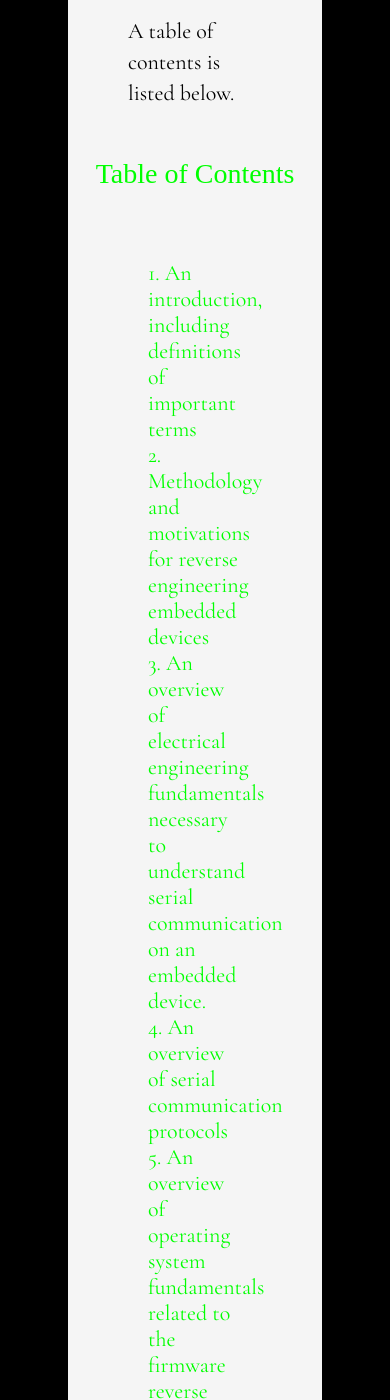
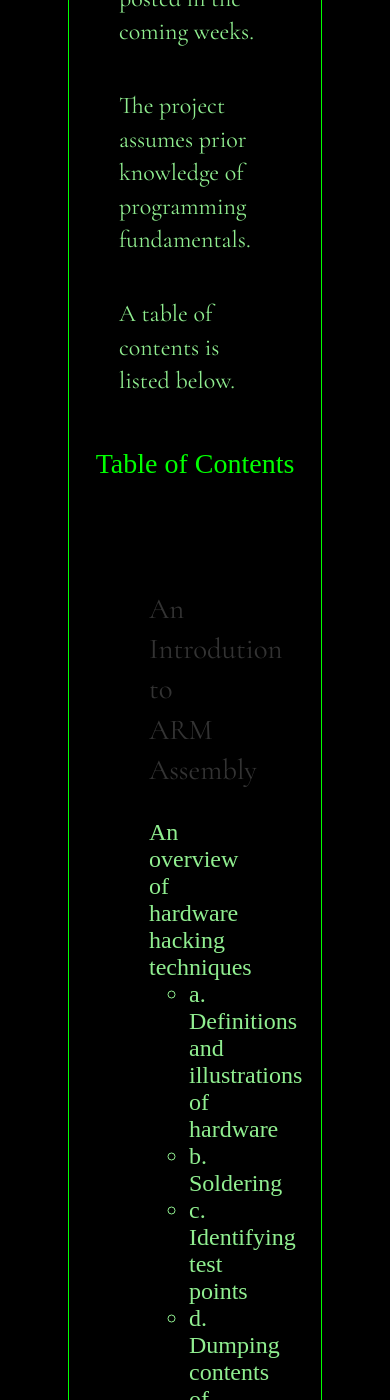
Before and after one commit to nikaroxanne/nikaroxanne.github.io, a Jekyll site: the page built from reverseEngineeringFirmware.html, in a window 390 px wide and 1400 px high, scrolled down 8676 px. Built offline with Jekyll 4.4.1, drawn with Linux system fonts in a browser that asks for light colours; nearby versions of some CDN libraries; some web fonts are replaced; some of the changed text lies outside the part shown.

Commit message:
adds new arm assembly intro page, with first example page of arm basics

```diff
--- a/_config.yml
+++ b/_config.yml
@@ -48,6 +48,7 @@
 # Build settings
 markdown: kramdown
 theme: minima
+highlighter: rouge
 minima:
   skin: solarized-dark
 plugins:
--- a/_data/nav.yml
+++ b/_data/nav.yml
@@ -18,6 +18,12 @@
       url: "/backtraceLambdaCalculus"
     - subtitle: "REVERSE ENGINEERING EMBEDDED DEVICE FIRMWARE"
       url: "/reverseEngineeringFirmware"
+      subfolderitems:
+        - subtitle: "ARM ASSEMBLY INTRODUCTION"
+          url: "/arm_assembly_c_idioms"
+          subfolderitems:
+            - subtitle: "ARM ASSEMBLY INTRODUCTION - SUM AND DIFFERENCE"
+              url: "/arm_basics_sum_and_diff"
     - subtitle: "LIVING ARCHIVE"
       url: "/livingArchive"
     - subtitle: "TRIANGULATION"
--- /dev/null
+++ b/arm_assembly_c_idioms.html
@@ -0,0 +1,116 @@
+---
+layout: page
+permalink: /projects/reverseEngineeringFirmware/arm_assembly_c_idioms
+---
+
+<div class="arm_assembly_c_idioms_title">
+	<h2 class="reverse_engineering_embedded_firmware"> ARM Assembly Intro  </h2>
+	<h3 class="arm_assembly"> Learning ARM Assembly through Idiomatic Usage </h3>
+	<h3 class="arm_assembly"> or </h3>
+	<h3 class="arm_assembly"> “What do you mean you don’t understand me??! I said exactly what Google Translate told me to say!” </h3>
+</div>
+
+<div class = "arm_assembly_c_idioms_content">
+	<div class="arm_assembly_c_idioms_section">
+	<div class="arm_assembly_c_idioms_section">
+		<h2 class="arm_assembly">**********************************</h2>
+		<h2 class="arm_assembly"> An Introduction to ARM Assembly </h2>
+		<h2 class="arm_assembly">**********************************</h2>
+		<p class="arm_assembly"> So, you made a New Year's Resolution to learn a new language and it's already March and you're thinking... "How is it that I can practice on Duolingo everyday and I still fumble my way through a sentence when somebody asks me 'how are you?' in my target language and the only thing I can say in response is a collection of pseudorandom vocab words that aren't even in the right tense for the situation?" </p>
+		<p class="arm_assembly"> Don't worry, dear reader. I too, have responded "...vodka...mleko...jablko...dobrze" when asked by an acquaintance "jak sie masz?" and I am here to help you avoid making the same mortifying faux pas.  </p>
+		<p class="arm_assembly"> "I thought this was an ARM Assembly tutorial..." It is!
+		<p class="arm_assembly"> Rather than approach this by repeating definitions of specific opcodes or registers or instructions — I refer the reader to the appropriately marked references in the References Section below for that information —- I am instead choosing to adopt a different didactic technique. </p>
+		<p class="arm_assembly"> Let’s learn ARM Assembly by approaching it as a study in language learning. As in the case of learning natural languages, knowing the component parts is important, but it is just as important to understand how to put those parts together, how to assemble those modular pieces into a coherent whole. </p>
+	</div>
+	<div class="arm_assembly_c_idioms_section">
+		<h2 class="arm_assembly">*********************************************</h2>
+		<h2 class="arm_assembly"> References for mastering the ABC's of ARM</h2>
+		<h2 class="arm_assembly">*********************************************</h2>
+		<p class="arm_assembly">I refer the reader to two exceptional tutorials online:</p>
+		<div class="arm_assembly_c_idioms_section">
+			<p class="arm_assembly">Azeria Labs: <a href= “https://azeria-labs.com/writing-arm_assembly-part-1/>Introduction to ARM Assembly Basics</a></p>
+		</div>
+		<div class="arm_assembly_c_idioms_section">
+			<p class="arm_assembly">Think in Geek <a href="https://thinkingeek.com/arm-assembler-raspberry-pi/">ARM Assembler in Raspberry Pi</a></p>
+		</div>
+		<p class="arm_assembly">Both of these tutorials are detailed and comprehensive and are fantastic references that I have consulted while learning ARM Assembly. They also go into more detail than I will here in covering the aforementioned basics. </p>
+		<p class="arm_assembly">But what if you’re thinking, “I really don’t want to toggle between tabs just to remember what a branch instruction looks like in ARM, can’t you just have that on this page?” Fret not, dear reader, I’ve included images that list those basics here. The images in the next section are scans of my notes that I took while reading the Azeria labs tutorials religiously (I cannot recommend that resource enough, it’s a work of art. Those animations! That VM walkthrough! It is *chef’s kiss* a masterpiece.) </p>
+	</div>
+	<div class="arm_assembly_c_idioms_section">
+		<h2 class="arm_assembly">*********************************************</h2>
+		<h2 class="arm_assembly"> ARM Assembly Idioms and Constructs </h2>
+		<h2 class="arm_assembly">*********************************************</h2>
+		<p class="arm_assembly">As an example, if you were learning English, it’s important to know the letters of the alphabet, so that you can form words. Then, once you can recognize letters, you can understand how to arrange those letters to form words that make sense, that have meaning defined in the parameters of your language (often the standard of which is set by an authority like Merriam-Webster for compiling the dictionary of all valid words in a language. The word valid is important here — valid in this context, refers to whether or not a word satisfies the
+		criteria that is agreed upon as a standard of available possible words.) </p>
+		<h2 class="arm_assembly"> ************************************************</h2>
+		<h2 class="arm_assembly"> A brief sidetrack on the notion of a “valid” word </h2>
+		<h2 class="arm_assembly"> ************************************************</h2>
+		<p class="arm_assembly">For example, the word twa does not have a meaning in English, per Merriam-Webster; it may be defined in one context by a certain group (your friend group might use it as an acronym for “too weird alright?”), which would mean it had a valid use in a specific context, but not to all speakers of that language. </p>
+		<p class="arm_assembly">This is like the concept of local variables and global variables. A local variable is defined in one specific context, but does not have any meaning or the same meaning outside of that specific context. A global variable however, is defined for all contexts — it has a standard value and it is up to any specific user to modify, adapt, change that value based on their needs or interpretations. </p>
+		<p class="arm_assembly">However, the word “toi” has a meaning in French — as the word “you” — and the pronunciation of that word, makes it sound nearly identical to the Anglicized spelling of that sound “twa.” Here, we could consider sound to be the bits of the word, and the letters to be their “encoding,” or their value defined using a set of specific parameters. </p>
+		<p class="arm_assembly">*********************************************</p>
+		<p class="arm_assembly">Which is a long-winded tangential way of saying that understanding the component parts, the rules for what is and what is not a valid word (i.e. a valid instruction), is an important and essential part of understanding any language. </p>
+		<p class="arm_assembly">However, once one has that knowledge, the next step is to understand and recognize how to use those component parts to create more interesting things. Despite the high levels of redundancy in language (thanks, Claude Shannon &#9829), there are still common configurations, and there is variability in sentences, and sentence structure.</p>
+		<p class="arm_assembly"> Essentially, you want to be able to say what you want to say. </p>
+		<p class="arm_assembly"> Language learning is akin to pattern matching — using the rules for a set of specific patterns, one identifies such patterns as they are encountered. </p>
+		<p class="arm_assembly"> So, let’s recognize some patterns. </p>
+		<p class="arm_assembly">I’ll present code constructs in a higher-level language — C — and then present the equivalent representations of that program in ARM Assembly.</p>
+		<p class="arm_assembly">I have found that this is easier to gain “fluency” in Assembly languages, or at least a more confident proficiency, by following this approach. Of course, this is not the only way to approach learning ARM assembly, or any language, for that matter, but I have found it to be a really helpful approach, so perhaps you will too.</p>
+		<p class="arm_assembly">For anyone who has ever studied a language in a formal classroom setting, this may make more intuitive sense. It is impossible to translate complex sentences from one language to another — and, this is the important part, still maintain the meaning of the original sentence — by translating word by word. If one does this, in Google Translate (pre machine-learning improvements to Google Translate) or in an old-school honest-to-God physical book-form dictionary, the end result won’t have the same meaning as the original in a majority of instances.</p>
+		<p class="arm_assembly">Why is that? </p>
+		<p class="arm_assembly">Because language is not stochastic — words change meaning in relation to other words, and common structures in one language are used to convey one meaning but those structures may not be present in another language, and to attempt to use them in a one-to-one mapping might not result in the same meaning being expressed in another language</p>
+		<p class="arm_assembly">The notion of translation is important, as the function of a compiler is essentially that — to serve as a “translator,” between a higher-level programming language and an assembly language of a machine. As in natural languages, a translator can change the end result (the assembly language), by applying different rules.</p>
+	</div>
+	<!--div class="arm_assembly_c_idioms_section">
+		<p class="arm_assembly">******************************************************************************</p>
+		<h2 class="arm_assembly">Common Code Constructs and Idioms in C</h2>
+		<p class="arm_assembly">if/then statements</p>
+		<p class="arm_assembly">for loops</p>
+		<p class="arm_assembly">while loops</p>
+		<p class="arm_assembly">data structures </p>
+		<p class="arm_assembly">	arrays</p>
+		<p class="arm_assembly">	dictionaries</p>
+		<p class="arm_assembly">	trees</p>
+		<p class="arm_assembly">	linked lists</p>
+		<p class="arm_assembly">read and write commands</p>
+		<p class="arm_assembly">input and output redirection</p>
+		<p class="arm_assembly">******************************************************************************</p>
+	</div> -->
+	<div class="arm_assembly_c_idioms_section">
+		<h2 class="arm_assembly">*********************************************</h2>
+		<h2 class="arm_assembly"> Contents of Github Repo</h2>
+		<h2 class="arm_assembly">*********************************************</h2>
+		<p class="arm_assembly">For these examples, I used programs in C that I had written for technical interview practice exercises on HackerRank, and compiled and disassembled each program on a Raspberry Pi, running on an ARMv7 core. Of course, the output for the assembly (or disassembly) will depend upon different factors, including the architecture of the machine, the assembler or disassembler used, and, in the case of disassembly, the type of disassembly pass implemented (i.e. linear or recursive disassembly).</p>
+		<p class="arm_assembly">Machine specs: Raspberry Pi, Model B, running Kali Linux; ARMv7 architecture</p>
+		<p class="arm_assembly">For each program, I generated the ARM executable file for each C source code program, by compiling with gcc using one of four optimization levels (O0, O1, O2, O3) and then disassembling the resultant executable using objdump. Compilation was performed with a Makefile and a compile script, which are both included in the Github repo for this page.  The Makefile and the compile script are essentially equivalent (the compile script is actually more verbose), and my explanation for the redundancy is that honestly I just like writing bash scripts and this one was fun.</p>
+		<p class="arm_assembly">Github repo with demo scripts: </p>
+		<p class="arm_assembly">Since the disassembly of a program can also vary depending on compiler optimizations used at compile time, I have included five files produced as output from assembly and/or disassembly of the same program:</p>
+		<p class="arm_assembly">For all programs in this repo, let example.c represent a member of that set, and let the following five files be derived from that input example.c source</p>
+		<ul class="arm_assembly">
+			<li class="arm_assembly">example_O0
+				<p class="arm_assembly">the compiled ARM binary executable file compiled using gcc with -O0 flag, from source example.c; gcc {$FLAGS} example.c</p>
+			</li>
+			<li class="arm_assembly"> example_O1.s
+				<p class="arm_assembly"> the assembly file after O1 optimization; gcc -O1 {$FLAGS} example.c </p>
+			</li>
+			<li class="arm_assembly"> example_O2.s
+				<p class="arm_assembly"> the assembly file after O2 optimization; gcc -O2 {$FLAGS} example.c</p>
+			</li>
+			<li class="arm_assembly">example_O3.s,
+				<p class="arm_assembly"> the assembly file after O3 optimization; gcc -O3 {$FLAGS} example.c</p>
+			</li>
+			<li class="arm_assembly">example_dis.txt,
+				<p class="arm_assembly">the disassembled binary; objdump -d example_O0 </p>
+			</li>
+		</ul>
+		<p class="arm_assembly">For consistency, I used objdump for disassembly for each of these programs. This also provides another view of what you might encounter if you are reverse engineering a compiled ARM binary.</p>
+		<p class="arm_assembly">I chose these programs because they are all relatively small and straightforward, and they implement some common programming constructs, as well as well-known algorithms. I think that their generality makes them a prime candidate to use for disassembly. These programs aren’t particularly spectacular or novel — they implement staples of programming, and are thus less overwhelming than jumping right into disassembling firmware.</p>
+	</div>
+
+	<div class="arm_assembly_c_idioms_section">
+		<h2 class="arm_assembly">*********************************************</h2>
+		<h2 class="arm_assembly">C Idioms </h2>
+		<h2 class="arm_assembly">*********************************************</h2>
+		<p class="arm_assembly"><a class="arm_assembly" href="arm_basics_sum_and_diff.html">Sum and Difference</a></p>
+	</div>
+</div>
--- a/css/main.css
+++ b/css/main.css
@@ -413,37 +413,73 @@
 	color: #333;
 }
 
-h2.running_backtrace_lambda_calculus, h2.reverse_engineering_embedded_firmware {
+div.arm_assembly_c_idioms_content {
+	background-color: black;
+	background-size: contain;
+	padding: 10px;
+	margin: 20%;
+	border: 1px solid lime;
+	border-radius: 3px;
+}
+
+div.arm_assembly_c_idioms_title {
+	background-color: black;
+	background-size: contain;
+	padding: 10px;
+	margin: 40px;
+	border: 1px solid lime;
+	border-radius: 3px;
 	color: lime;
+	text-align:center;
+}
+
+h2.running_backtrace_lambda_calculus, h2.reverse_engineering_embedded_firmware, h2.arm_assembly {
+	color: lime;
+	background-color: black;
+	max-width: 100%;
+	padding: 10px;
 	text-align: center;
 	font-size: 28px;
 	font-weight: 200;
 }
 
 
-div.running_backtrace_lambda_calculus_intro, div.reverse_engineering_embedded_firmware_intro {
-	background-color: #F5F5F5;
+div.running_backtrace_lambda_calculus_intro, div.reverse_engineering_embedded_firmware_intro, div.arm_assembly_c_idioms_section {
+	/*background-color: #F5F5F5; */
+	color: #90EE90;
+	background-color: black;
+	border: 1px solid lime;
 	background-size: contain;
 	padding: 10px;
 	margin: 40px;
 }
 
-p.running_backtrace_lambda_calculus, p.reverse_engineering_embedded_firmware {
-	padding: 10px;
+p.running_backtrace_lambda_calculus, p.reverse_engineering_embedded_firmware, p.arm_assembly {
+	/*padding: 10px; */
 	margin: 40px;
-	color: black;
-	font-family: 'Cormorant Garamond', serif;
-	font-size: 22px;
+	color: #90EE90;
+	/*color: black; */
+	/*font-family: 'Cormorant Garamond', serif; */
+	font-size: 24px;
 }
 
 .toc_running_backtrace_lambda_calculus, .toc_reverse_engineering_embedded_firmware_list {
 	padding: 30px;
 	margin: 40px;
 	list-style-type: none;
-	font-family: 'Cormorant Garamond', serif;
+	/*font-family: 'Cormorant Garamond', serif; */
+	font-size: 24px;
+}
+
+
+.highlight {
+	background: rgb(50,50,50);
+	background-size: contain;
+	overflow: scroll;
+	border: 1px #ddd;
+	border-radius: 3px;
 	font-size: 22px;
 }
-
 
 #articles_section {
 	border: 5px solid black;
--- a/reverseEngineeringFirmware.html
+++ b/reverseEngineeringFirmware.html
@@ -12,20 +12,23 @@
 
 	<p class="reverse_engineering_embedded_firmware"> As someone who had no prior experience with hardware reverse engineering before beginning this project, much of the work on this project was completed in an effort to better understand the embedded device that was presented to me. This project includes a plethora of information, and the reader is invited to peruse sections as they see fit. I have detailed my methodology for approaching each step of the reverse engineering process and have presented the information in each section in a way that aims to appeal to both the novice and the seasoned reverse engineer. </p>
 
-	<p class="reverse_engineering_embedded_firmware"> </p>
+</div>
 
-
+<div class="reverse_engineering_embedded_firmware_intro">
 	<p class="reverse_engineering_embedded_firmware"> This project does not provide an exhaustive overview of any one particular subject area, and elucidates only the concepts that were critically important for understanding reverse engineering methodology. As a result, an extensive references section is provided at the end of each section, as well as at the conclusion, for any reader looking to explore any one subject area more deeply. </p>
 	<p class="reverse_engineering_embedded_firmware"> All images, including both screenshots and drawings, are my own. </p>
 	<p class="reverse_engineering_embedded_firmware"> Part of the reason for writing this document was that a vast majority of the resources that I consulted during my work on the project assumed prior knowledge, on the part of the reader/viewer, of certain terms. For a novice hardware reverse engineer, the absence of this prerequisite information proved to be a hurdle. My hope is that this project can explain that fundamental prerequisite knowledge and help you clear those hurdles with a minimum number of bruises to your shins. If nothing else, I’ll be waiting at the finish line with a Powerade Zero and an ice pack.  </p>
 
+</div>
+
+<div class="reverse_engineering_embedded_firmware_intro">
 	<p class="reverse_engineering_embedded_firmware"> All parts of this project will be posted in the coming weeks. </p>
 	<p class="reverse_engineering_embedded_firmware"> The project assumes prior knowledge of programming fundamentals. </p>
 	<p class="reverse_engineering_embedded_firmware"> A table of contents is listed below. </p>
 	<div class="toc_reverse_engineering_embedded_firmware">
 		<h2 class="reverse_engineering_embedded_firmware"> Table of Contents </h2>
 		<ul class="toc_reverse_engineering_embedded_firmware_list">
-			<li class="toc_elem_reverse_engineering_embedded_firmware_list"> 1. An introduction, including definitions of important terms </li>
+			<!--<li class="toc_elem_reverse_engineering_embedded_firmware_list"> 1. An introduction, including definitions of important terms </li>
 			<li class="toc_elem_reverse_engineering_embedded_firmware_list"> 2. Methodology and motivations for reverse engineering embedded devices </li>
 			<li class="toc_elem_reverse_engineering_embedded_firmware_list">  3. An overview of electrical engineering fundamentals necessary to understand serial communication on an embedded device. </li>
 			<li class="toc_elem_reverse_engineering_embedded_firmware_list"> 4. An overview of serial communication protocols </li>
@@ -34,14 +37,9 @@
 			<li class="toc_elem_reverse_engineering_embedded_firmware_list"> 7. An overview of memory management in the Linux kernel </li>
 			<li class="toc_elem_reverse_engineering_embedded_firmware_list"> 8. An overview of BSD and System-5 Linux rootkits </li>
 			<li class="toc_elem_reverse_engineering_embedded_firmware_list"> 9. An overview of rootkit identification methods </li>
-			<li class="toc_elem_reverse_engineering_embedded_firmware_list"> 10. An overview of rootkits remediation techniques </li>
-			<li class="toc_elem_reverse_engineering_embedded_firmware_list"> 11. An overview of ARM architecture </li>
-			<ul class="toc_section_list_reverse_engineering_embedded_firmware_list">
-				<li class="toc_elem_reverse_engineering_embedded_firmware_list"> a. ARM assembly </li>
-				<li class="toc_elem_reverse_engineering_embedded_firmware_list"> b. ARM assembly vs x86 assembly </li>
-				<li class="toc_elem_reverse_engineering_embedded_firmware_list"> c. Identifying code sections, programming language constructs in ARM assembly </li>
-			</ul>
-			<li class="toc_elem_reverse_engineering_embedded_firmware_list"> 12. An overview of hardware hacking techniques </li>
+			<li class="toc_elem_reverse_engineering_embedded_firmware_list"> 10. An overview of rootkits remediation techniques </li> -->
+			<li class="toc_elem_reverse_engineering_embedded_firmware_list"> <a href="{{site.url}}/projects/reverseEngineeringFirmware/arm_assembly_c_idioms/" class="image"> <p> An Introdution to ARM Assembly</p> </a> </li>
+			<li class="toc_elem_reverse_engineering_embedded_firmware_list"> An overview of hardware hacking techniques </li>
 			<ul class="toc_section_list_reverse_engineering_embedded_firmware_list">
 				<li class="toc_elem_reverse_engineering_embedded_firmware_list"> a. Definitions and illustrations of hardware </li>
 				<li class="toc_elem_reverse_engineering_embedded_firmware_list"> b. Soldering </li>
@@ -49,8 +47,7 @@
 				<li class="toc_elem_reverse_engineering_embedded_firmware_list"> d. Dumping contents of serial flash chips </li>
 				<li class="toc_elem_reverse_engineering_embedded_firmware_list"> e. Patching contents of serial flash chips </li>
 			</ul>
-			<li class="toc_elem_reverse_engineering_embedded_firmware_list"> 13. Conclusion </li>
-			<li class="toc_elem_reverse_engineering_embedded_firmware_list"> 14. References </li>
+			<li class="toc_elem_reverse_engineering_embedded_firmware_list"> References and Resources for Further Learning </li>
 		</ul>
 	</div>
 </div>
```
Also changed, not shown: _includes/arm_assembly_c_idioms/sum_and_diff/dis_sum_and_diff.txt (added, +60 -0 lines), _includes/arm_assembly_c_idioms/sum_and_diff/dis_sum_and_diff_O0.md (added, +59 -0 lines), _includes/arm_assembly_c_idioms/sum_and_diff/dis_sum_and_diff_backup.txt (added, +60 -0 lines), _includes/arm_assembly_c_idioms/sum_and_diff/sum_and_diff_source.md (added, +24 -0 lines), arm_basics_sum_and_diff.html (added, +53 -0 lines), 1 other file.
